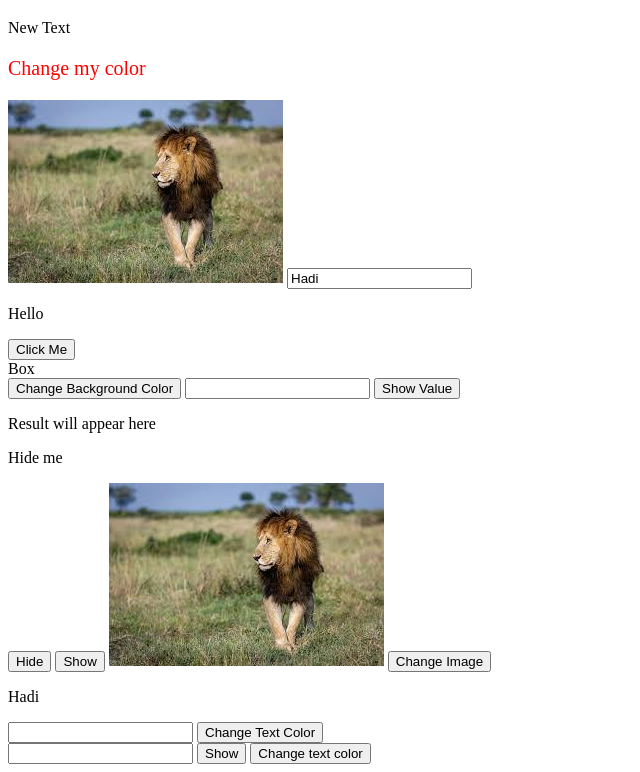
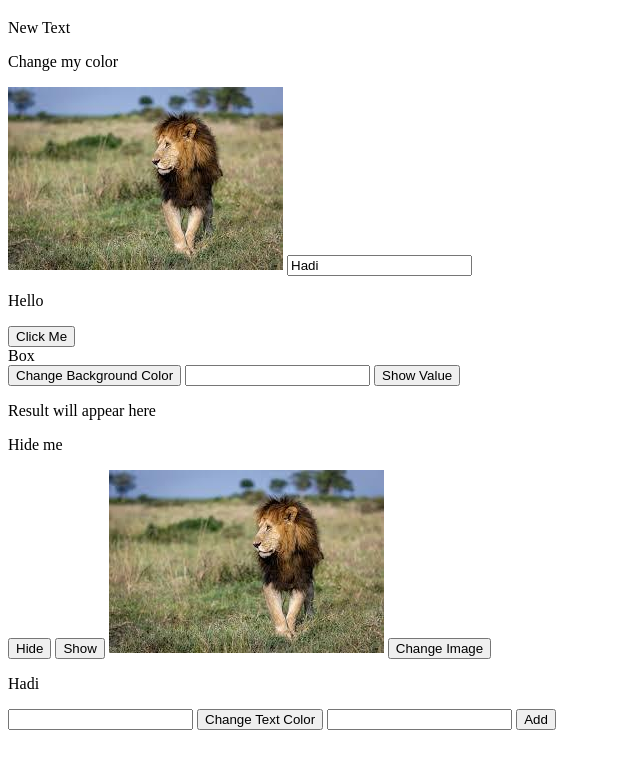
Before and after one commit to MUHAMMADhad/js-basics, a website: page index.html in a window 1280 px wide. Shown: the part 61-833 px from the top of the page, without its empty margins (0-640 px from the left). After the commit the page ends 807 px from the top, so only its background shows below. Drawn offline with Linux system fonts and the light colour scheme.

Commit message:
Updated DOM.

```diff
--- a/02_dom/dom.js
+++ b/02_dom/dom.js
@@ -10,9 +10,9 @@ console.log(para);
 // Property used: innerHTML
 
 // Example 3: Changing CSS using DOM
-let el = document.getElementById("text");
-el.style.color = "red";
-el.style.fontSize = "20px";
+// let el = document.getElementById("text");
+// el.style.color = "red";
+// el.style.fontSize = "20px";
 // Property used: style
 
 // Example 4: Getting attribute values
@@ -93,14 +93,43 @@ When clicked → show input text inside a <div>
 Change color of the text
  */
 
+// let textInput = document.getElementById("textInput");
+// let showTextDiv = document.getElementById("showText");
+
+// function showText() {
+//     let text3 = textInput.value;
+//     showTextDiv.innerText = text3;
+// }
+
+// function changeColor() {
+//     showTextDiv.style.color = "red";
+// }
+
+/* Practice Task:
+Input field
+Button "Add"
+Each time you click → text gets added to a list (not replaced)
+Input clears after adding
+*/
+
 let textInput = document.getElementById("textInput");
-let showTextDiv = document.getElementById("showText");
+let list = document.getElementById("list");
 
-function showText() {
-    let text3 = textInput.value;
-    showTextDiv.innerText = text3;
+function addItem() {
+    let li = document.createElement("li"); // <ul> -> <li>
+    let text = document.createElement("span");  // <ul> -> <li> <span> </span> </li>
+    text.innerText = textInput.value; // <ul> -> <li> <span> Text </span> </li>
+    text.onclick = function () {
+        li.style.textDecoration = "line-through";
+    }
+    let deleteBtn = document.createElement("button"); // <ul> -> <li> <span> Text </span> <button> </button> </li>
+    deleteBtn.innerText = "Delete"; // // <ul> -> <li> <span> Text </span> <button> Delete </button> </li>
+    deleteBtn.style.marginLeft = "10px";
+    deleteBtn.onclick = function () {
+        li.remove();
+    }
+    li.appendChild(text);
+    li.appendChild(deleteBtn);
+    list.appendChild(li);
+    textInput.value = "";
 }
-
-function changeColor() {
-    showTextDiv.style.color = "red";
-}
--- a/index.html
+++ b/index.html
@@ -53,12 +53,18 @@
     <button onclick="changeTextColor()">Change Text Color</button>
 
     <!--Small Practice Challenge--->
-    <div>
+    <!-- <div>
         <input type="text" id="textInput" value="">
         <button type="button" onclick="showText()">Show</button>
         <button type="button" onclick="changeColor()">Change text color</button>
         <div id="showText"></div>
-    </div>
+    </div> -->
+
+    <!-- Practice Challenge --->
+     <input type="text" id="textInput" value="">
+     <button type="button" onclick="addItem()">Add</button>
+
+     <ul id="list"></ul>
 
     <script src="/02_dom/dom.js"></script>
 </body>
```
